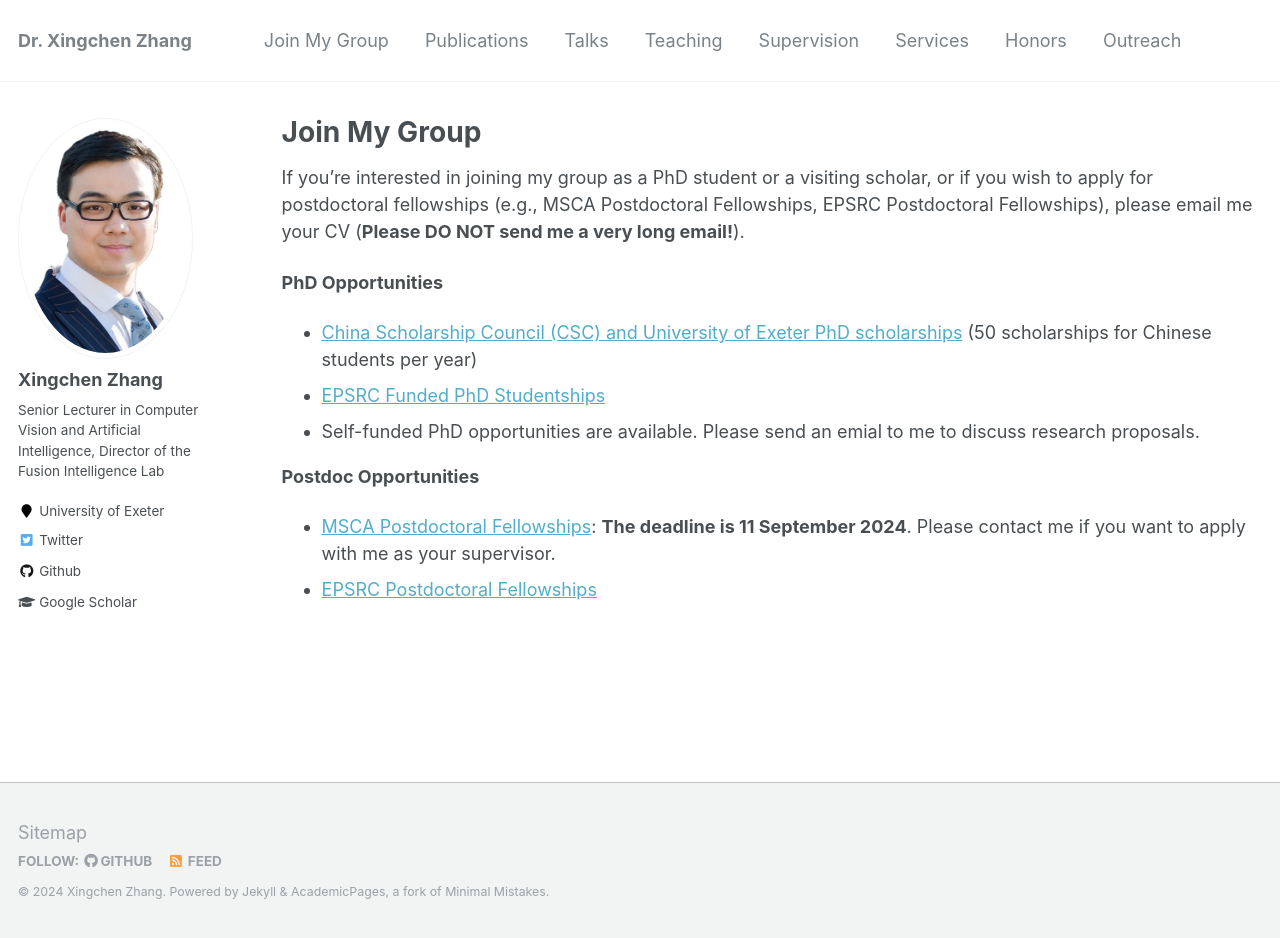
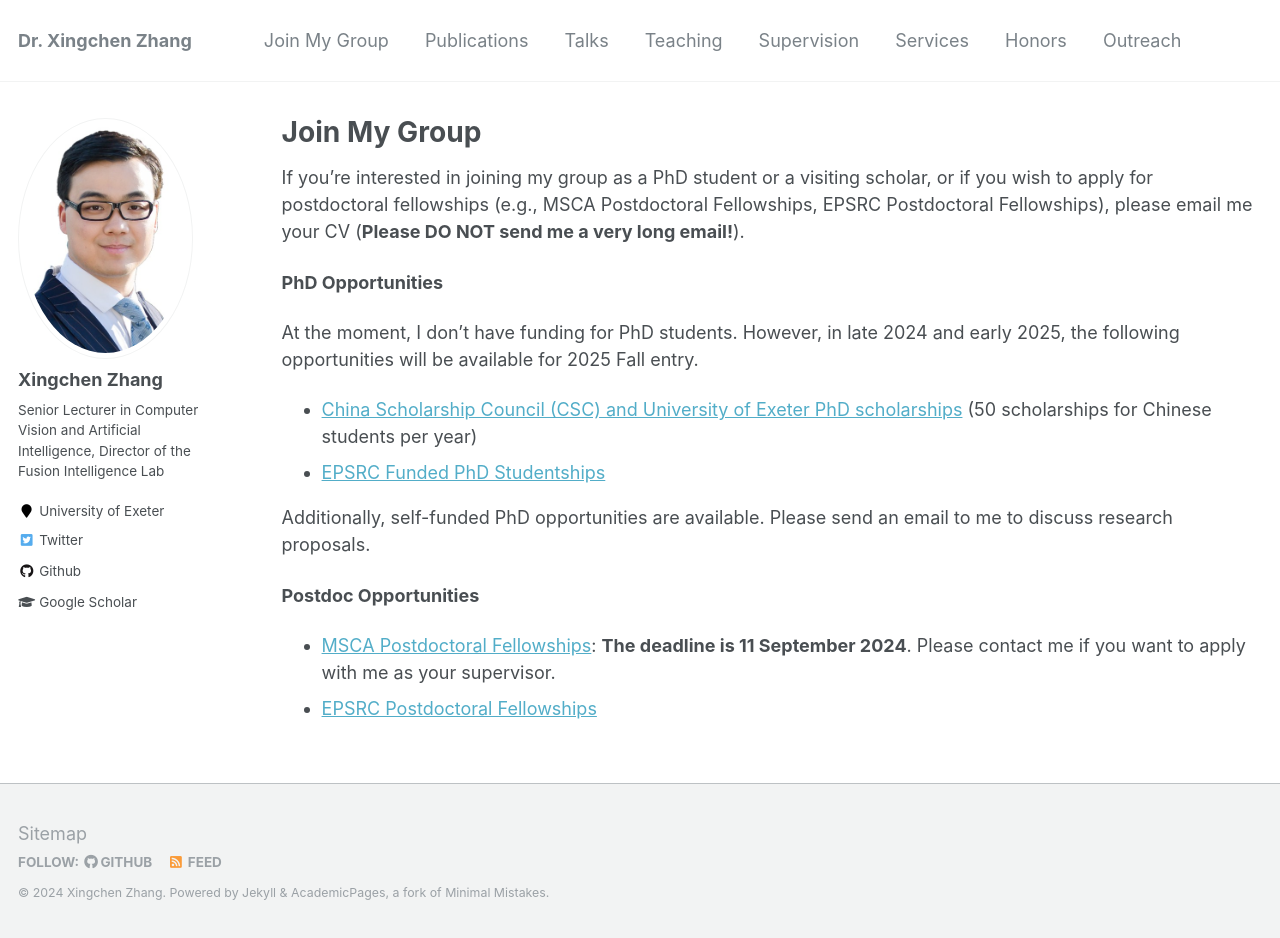
Before and after one commit to xingchenzhang/xingchenzhang.github.io, a Jekyll site: the page built from _pages/vacancies.md, in a window 1280 px wide and 938 px high. Built offline with Jekyll 4.4.1, drawn with Linux system fonts in a browser that asks for light colours.

Commit message:
update the join in my group information

```diff
--- a/_pages/vacancies.md
+++ b/_pages/vacancies.md
@@ -10,9 +10,12 @@ If you're interested in joining my group as a PhD student or a visiting scholar,
 
 **PhD Opportunities**
 
+At the moment, I don't have funding for PhD students. However, in late 2024 and early 2025, the following opportunities will be available for 2025 Fall entry.
+
 - [China Scholarship Council (CSC) and University of Exeter PhD scholarships](https://www.exeter.ac.uk/study/pg-research/csc-scholarships/) (50 scholarships for Chinese students per year)
 - [EPSRC Funded PhD Studentships](https://www.exeter.ac.uk/study/pg-research/funding/phdfunding/epsrc-dtp-studentships/)
-- Self-funded PhD opportunities are available. Please send an emial to me to discuss research proposals.
+
+Additionally, self-funded PhD opportunities are available. Please send an email to me to discuss research proposals.
 
 **Postdoc Opportunities**
 
```
